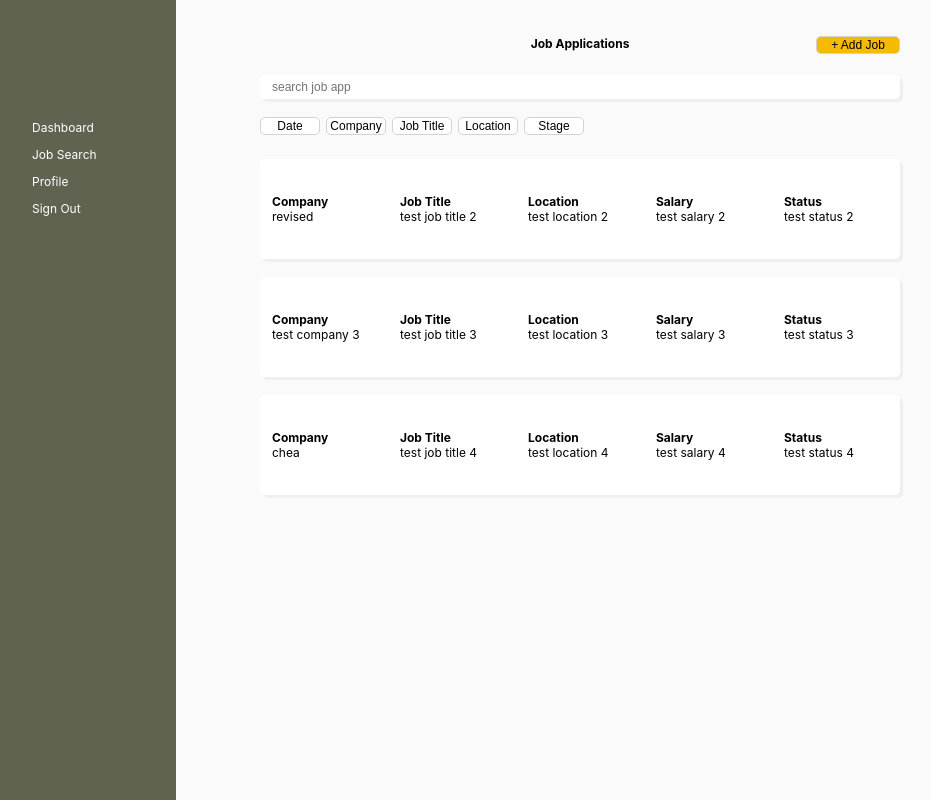
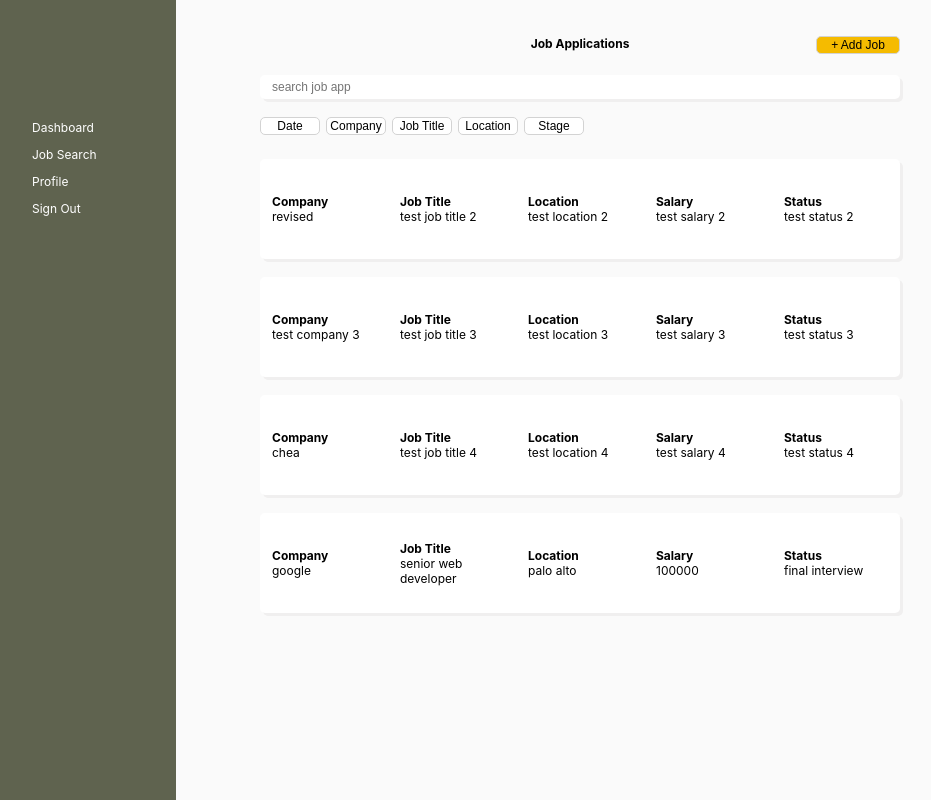
Before and after one commit to stephwuh/khaki-apps, a React (Create React App) app: page / in a window 1280 px wide. Shown: the whole page, without its empty margins (4-935 px from the left). Built offline with nearby package versions, Linux system fonts and the light colour scheme; data requests are answered from the project's data file; the HTML template or start-up script is replaced by a standard one.

Commit message:
company sort button test and function initial implementation

```diff
--- a/db.json
+++ b/db.json
@@ -38,6 +38,19 @@
       "description": "test description 4",
       "notes": "test notes 4",
       "id": 4
+    },
+    {
+      "company": "google",
+      "jobTitle": "senior web developer",
+      "location": "palo alto",
+      "salary": "100000",
+      "status": "final interview",
+      "webpage": "google.com",
+      "contactName": "stephen ",
+      "contactNumber": "11111111",
+      "description": "blah blahblah ",
+      "notes": "google is the shit",
+      "id": 5
     }
   ]
 }
--- /dev/null
+++ b/src/customHooks/useSort.js
@@ -0,0 +1 @@
+import React from 'react';
--- a/src/features/dashboard/Dashboard.js
+++ b/src/features/dashboard/Dashboard.js
@@ -83,11 +83,47 @@ const Dashboard = () => {
 
     let result = jobAppState.filter((data)=>{
 
-      return data.company.search(searchValue) != -1;
+      return (
+        data.company.search(searchValue) !== -1 ||
+        data.jobTitle.search(searchValue) !== -1 ||
+        data.location.search(searchValue) !== -1 ||
+        data.salary.search(searchValue) !== -1 ||
+        data.status.search(searchValue) !== -1 ||
+        data.webpage.search(searchValue) !== -1 ||
+        data.contactName.search(searchValue) !== -1 ||
+        data.contactNumber.search(searchValue) !== -1 ||
+        data.description.search(searchValue) !== -1 ||
+        data.notes.search(searchValue) !== -1
+      )
 
     });
 
     setFilteredJobAppState(result);
+
+  }
+
+  const handleCompanyOnClick = () => {
+
+    let jobApps = [...jobAppState]
+
+    jobApps.sort((a,b) => {
+
+      const companyA = a.company.toLowerCase();
+      const companyB = b.company.toLowerCase();
+
+      let comparison = 0;
+
+      if (companyA > companyB) {
+        comparison = 1;
+      } else if (companyA < companyB) {
+        comparison = -1;
+      }
+
+      return comparison;
+
+    })
+
+    setFilteredJobAppState(jobApps)
 
   }
 
@@ -118,7 +154,9 @@ const Dashboard = () => {
       </form>
       <div className={dashboard.filters}>
         <button data-testid="date-type">Date</button>
-        <button data-testid="company-type">Company</button>
+        <button
+          data-testid="company-type"
+          onClick={handleCompanyOnClick}>Company</button>
         <button data-testid="job-title-type">Job Title</button>
         <button data-testid="location-type">Location</button>
         <button data-testid="stage-type">Stage</button>
--- a/src/services/jobAddService.js
+++ /dev/null
@@ -1,10 +0,0 @@
-
-
-const jobAddService = {
-
-    open: ()=>{
-        console.log('click');
-    }
-};
-
-export default jobAddService;
```
Also changed, not shown: 1 other file (tests, documents, lock files or other folders).
